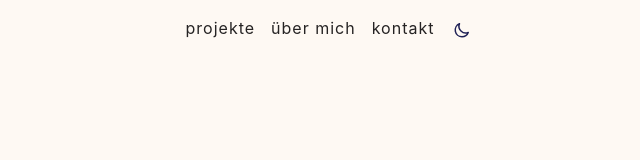
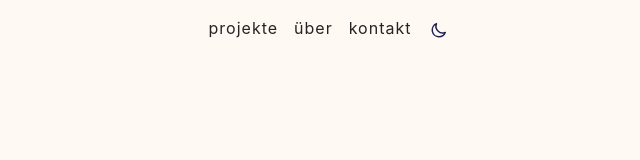
Before and after one commit to jamawe/portfolio, a Vue app: page / in a window 1280 px wide. Shown: the top 160 px of the page, without its empty margins (318-958 px from the left). Built offline with nearby package versions, Linux system fonts and the light colour scheme.

Commit message:
feature: Use watch on route.name to toggle link to home in navbar

```diff
--- a/src/components/Navbar.vue
+++ b/src/components/Navbar.vue
@@ -1,13 +1,16 @@
 <script setup>
-import { onMounted, ref, toRef } from 'vue';
+import { onMounted, ref, toRef, watch } from 'vue';
+import { useRoute } from 'vue-router';
 import IconMenu from './icons/IconMenu.vue';
 import IconClose from './icons/IconClose.vue';
 import IconMoon from './icons/IconMoon.vue';
 import IconSun from './icons/IconSun.vue';
 
 let showMenu = ref(false);
+const route = useRoute();
+let onHomeRoute = ref(true);
+
 let darkTheme = ref(false);
-let scrolled = ref(false);
 // Get theme set in localStorage
 const colorTheme = JSON.parse(localStorage.getItem('theme')) || '';
 // If dark value theme set in localStorage, assign values to @root and this component's darkTheme accordingly
@@ -17,6 +20,7 @@ if (colorTheme === 'dark') {
     darkTheme.value = true;
 }
 
+let scrolled = ref(false);
 //Listen to scroll in order to toggle navbar bg-color
 window.addEventListener('scroll', () => {
     scrolled.value = window.scrollY > 50 ? true : false;
@@ -25,15 +29,27 @@ window.addEventListener('scroll', () => {
 function toggleTheme(e) {
     // Find out which button was clicked
     const theme = e.currentTarget.dataset.theme;
+
     // Set color-theme @root
     document.documentElement.setAttribute('color-theme', `${theme}`);
+
     // Toggle this component's darkTheme value in order to toggle theme buttons
     theme === 'dark' ? darkTheme.value = true : darkTheme.value = false;
+
     // Set theme in localStorage
     localStorage.setItem('theme', JSON.stringify(theme));
+
     // In case menu is expanded, close it
     if (showMenu.value) showMenu.value = !showMenu.value;
 }
+
+// Watch route.name in order to toggle home link in menu
+watch(
+    () => route.name,
+    newRoute => {
+        onHomeRoute.value = newRoute === 'home' ? true : false;
+    }
+);
 </script>t
 
 <template>
@@ -51,13 +67,16 @@ function toggleTheme(e) {
         </div>
 
             <ul :class="{'navbar__list--hidden': !showMenu}" class="navbar__list">
-                <li class="navbar__list__item">
+                <li v-if="!onHomeRoute" @click="showMenu = !showMenu" class="navbar__list__item">
+                    <router-link class="navbar__list__item__link" :to="{ name: 'home' }" title="Zur Startseite">Home</router-link>
+                </li>
+                <li @click="showMenu = !showMenu" class="navbar__list__item">
                     <router-link class="navbar__list__item__link" :to="{ name: 'home', hash: '#projects' }" title="Projekte">Projekte</router-link>
                 </li>
-                <li class="navbar__list__item">
-                    <router-link class="navbar__list__item__link" to="#" title="Über mich">Über mich</router-link>
+                <li @click="showMenu = !showMenu" class="navbar__list__item">
+                    <router-link class="navbar__list__item__link" :to="{ name: 'about' }" title="Über mich">Über</router-link>
                 </li>
-                <li class="navbar__list__item">
+                <li @click="showMenu = !showMenu" class="navbar__list__item">
                     <router-link class="navbar__list__item__link" to="#" title="Kontakt">Kontakt</router-link>
                 </li>
                 <li v-if="!darkTheme" class="navbar__list__item">
@@ -185,7 +204,6 @@ function toggleTheme(e) {
                         right: .0125rem;
                         height: 1px;
                         background: currentColor;
-                        -webkit-transform: scale(0);
                         transform: scale(0);
                         transition: transform 150ms ease-in-out;
                     }
```
